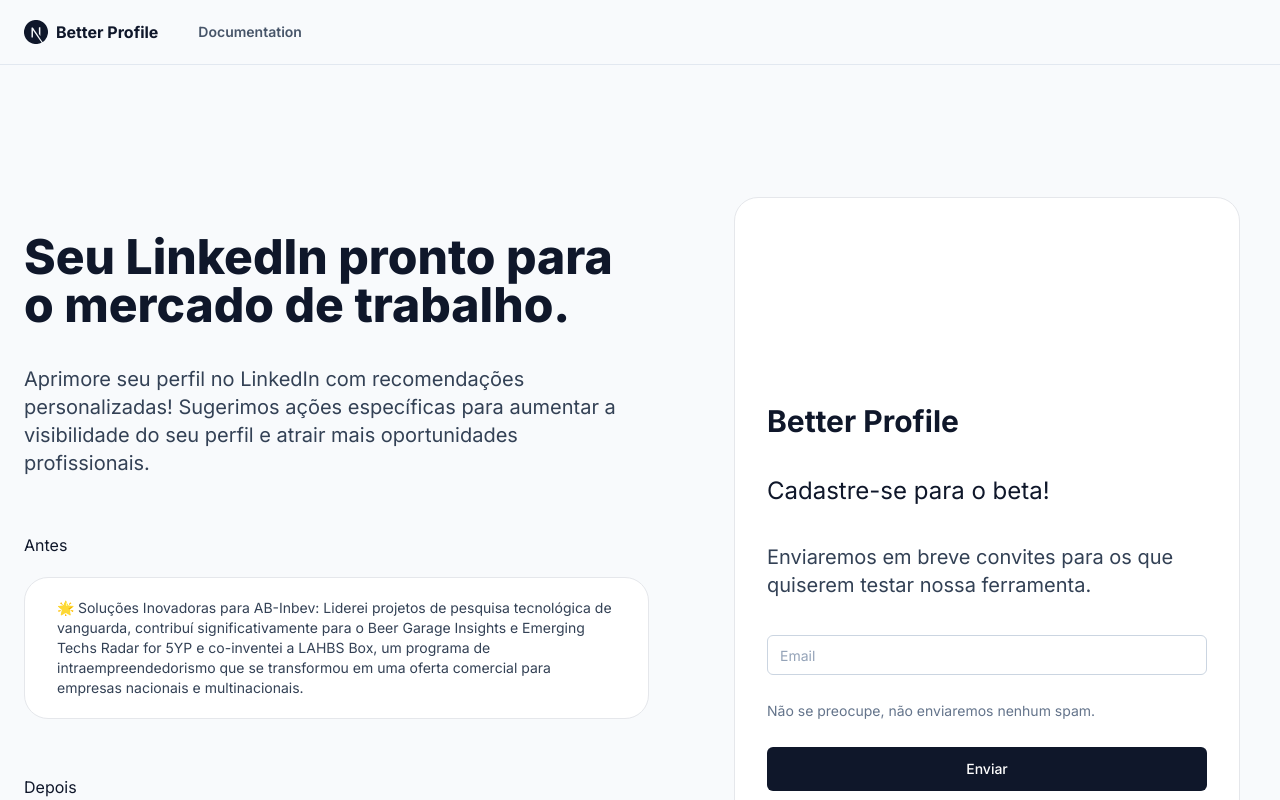
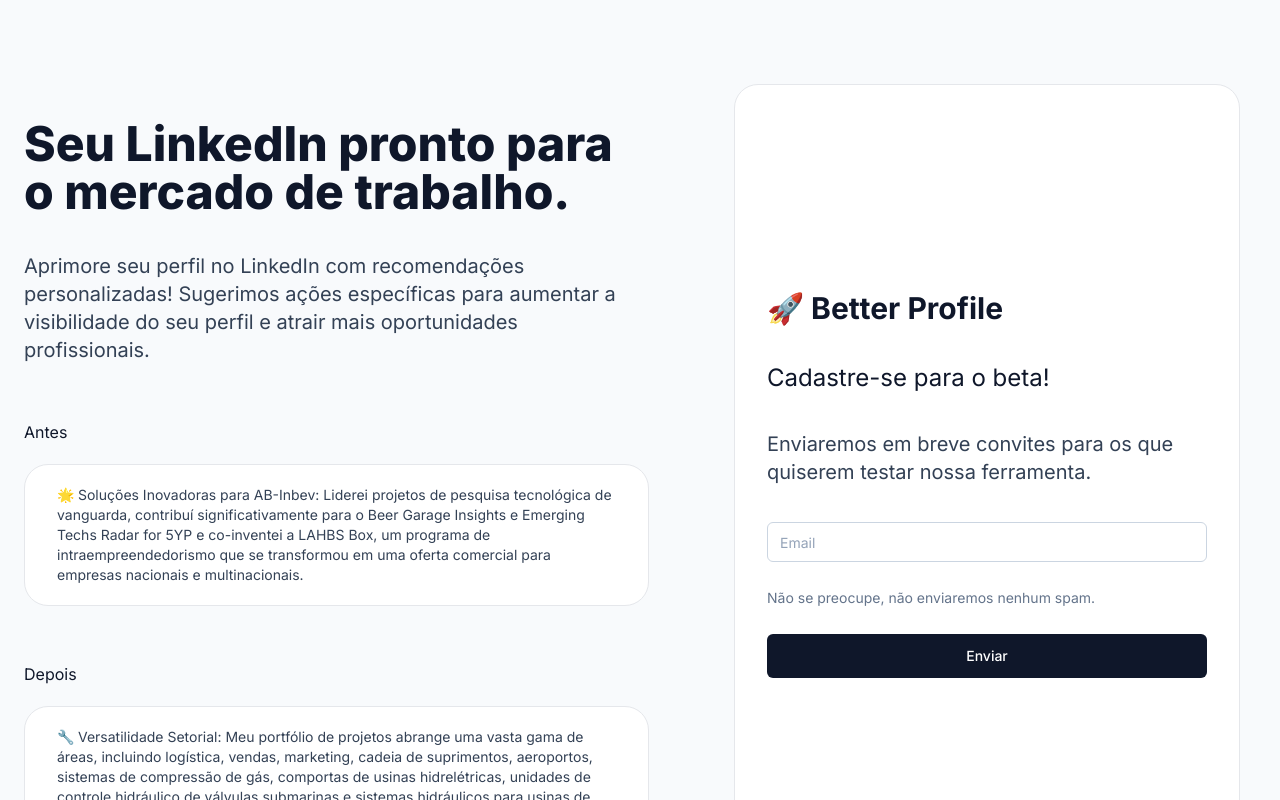
Before and after one commit to emnesty/better-profile-v2, a Next.js app: page / in a window 1280 px wide. Shown: the top 800 px of the page. Built offline with nearby package versions, Linux system fonts and the light colour scheme.

Commit message:
Removido o header

```diff
--- a/components/layout.tsx
+++ b/components/layout.tsx
@@ -7,7 +7,7 @@
 export function Layout({ children }: LayoutProps) {
   return (
     <>
-      <SiteHeader />
+      {/* <SiteHeader /> */}
       <main>{children}</main>
     </>
   )
--- a/pages/index.tsx
+++ b/pages/index.tsx
@@ -11,12 +11,12 @@
         <title>Better Profile</title>
         <meta
           name="description"
-          content="Sem perfil do Linkedin pronto para o mercado de trabalho"
+          content="Seu perfil do Linkedin pronto para o mercado de trabalho"
         />
         <meta name="viewport" content="width=device-width, initial-scale=1" />
         <link rel="icon" href="/favicon.ico" />
       </Head>
-      <section className="container col-span-2 items-center gap-9 py-9 pr-10 pt-48 md:py-24">
+      <section className="container col-span-2 items-center gap-9 py-9 pr-10 pt-48 md:py-12">
         <div className="col-span-2 flex justify-between gap-6 py-9">
           <div className="flex max-w-[625px] flex-col items-start gap-9 py-9">
             <h1 className="max-w-[625px] text-2xl font-extrabold leading-tight tracking-normal sm:text-3xl md:text-3xl lg:text-5xl">
@@ -67,7 +67,7 @@
           </div>
           <div className="flex max-w-[520px] flex-col items-end justify-center gap-9 rounded-3xl border border-gray-200 bg-white px-8 dark:border-gray-700 dark:bg-gray-800">
             <h1 className="w-full text-2xl font-bold tracking-normal sm:text-3xl md:text-3xl lg:text-3xl">
-              Better Profile{" "}
+              🚀 Better Profile{" "}
             </h1>
             <h1 className="w-full text-2xl leading-tight tracking-normal sm:text-3xl md:text-3xl lg:text-2xl">
               Cadastre-se para o beta!{" "}
```
